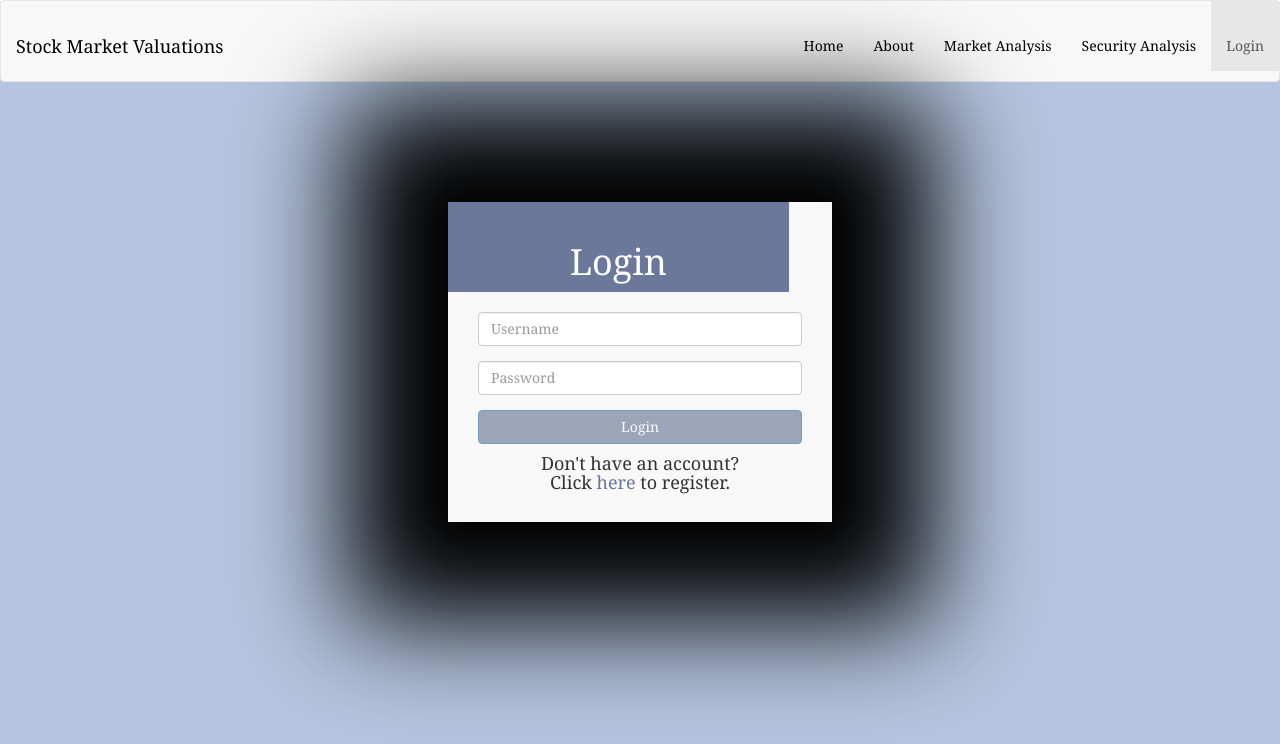
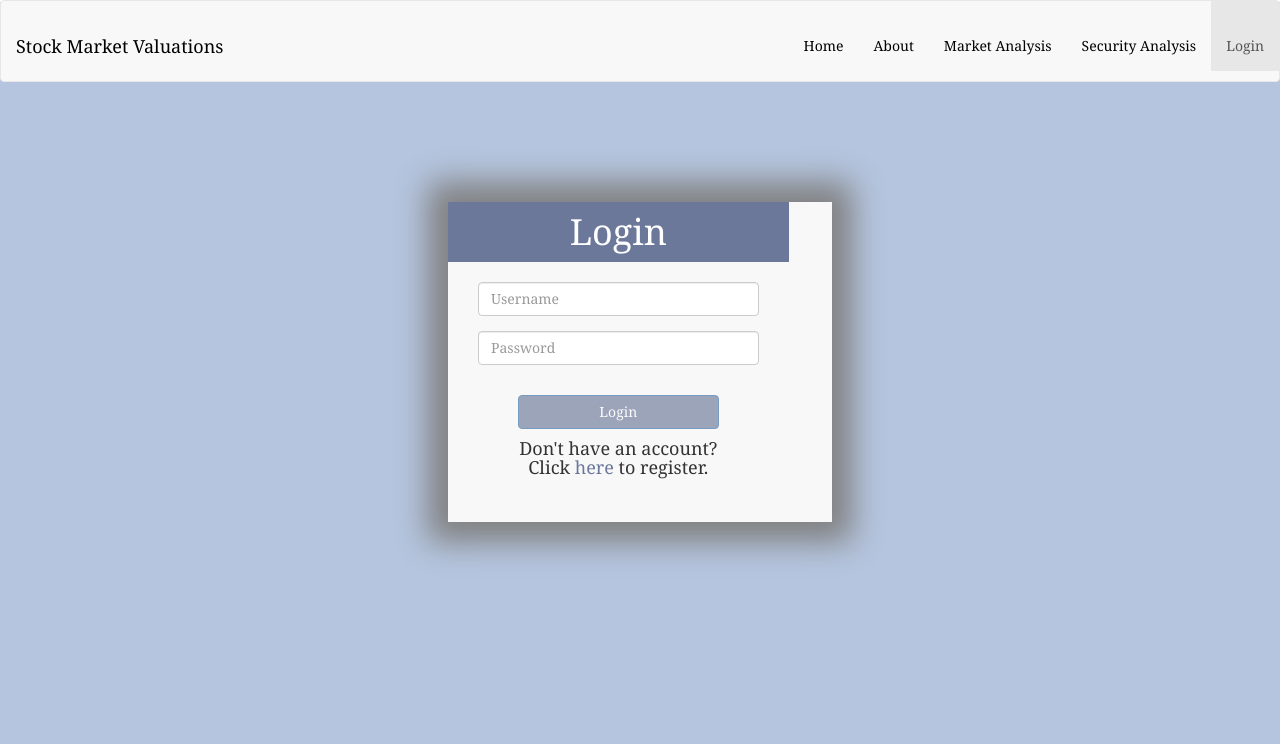
Before and after one commit to webclinic017/Stock-Market-Tool, an Angular app: page /auth/login in a window 1280 px wide. Shown: the top 744 px of the page. Built offline with nearby package versions, Linux system fonts and the light colour scheme.

Commit message:
changes to script file

```diff
--- a/src/app/authorization/auth.component.css
+++ b/src/app/authorization/auth.component.css
@@ -6,8 +6,15 @@ body {
     height: 100vh;
     background-size: 100% auto;
     background-color: #b5c5df;
+    margin-top: -10rem;
 }
 
 div {
     background-color: #F8F8F8;
+    position:relative;
+    top:25%;
+    margin: auto;
+    width: 30%;
+    height: 40%;
+    -webkit-box-shadow: 0 0 3rem 2rem grey;
 }
--- a/src/app/authorization/auth.component.ts
+++ b/src/app/authorization/auth.component.ts
@@ -6,14 +6,8 @@ import { AuthService } from './auth.service';
 @Component({
     selector: 'app-auth',
     template: `
-    <body style="margin-top: -10rem; ">
-            <div style="
-            position:relative;
-            top:25%;
-            margin: auto;
-            width: 30%;
-            height: 40%;
-            -webkit-box-shadow: 0 0 100px 100px black;">
+    <body>
+            <div>
             <router-outlet></router-outlet>
             </div>
     </body>
--- a/src/app/authorization/login.component.css
+++ b/src/app/authorization/login.component.css
@@ -5,7 +5,47 @@
 /* TODO: Change button disabled color */
 .btn-primary, .btn-primary:hover, .btn-primary:active, .btn-primary:disabled, .btn-primary:visited {
     background-color: #6b789a !important;
-    /*color: #F8F8F8;
-    margin-top: 2rem;*/
     font-family: Georgia;
 }
+
+.input-container {
+    display: flex;
+    flex-direction: column;
+}
+
+.input-header {
+    text-align: center;
+    color: white;
+    background-color: #6b789a;
+    margin-top: 0rem;
+    padding-top: 1rem;
+    padding-bottom: 1rem;
+}
+
+.input-body {
+    margin-top: 1rem;
+}
+
+.shorter-input-box {
+    padding-left: 3rem;
+    padding-right: 3rem;
+}
+
+.shorter-input-button {
+    padding-left: 7rem;
+    padding-right: 7rem;
+    margin-top: 3rem;
+}
+
+.input-footer {
+    padding-bottom: 2rem;
+}
+
+.h4 {
+    margin-top: 2rem;
+}
+
+.register-button {
+    cursor: pointer;
+    color: #6b789a !important;
+}
--- a/src/app/authorization/login.component.ts
+++ b/src/app/authorization/login.component.ts
@@ -8,13 +8,11 @@ import { AuthService } from './auth.service';
 @Component({
     selector: 'app-login',
     template: `
-        <div style=" padding-top: 2rem; background-color: #6b789a; display: flex;">
-            <h1 style="width: 100%; text-align: center; color: white; background-color: #6b789a;"> Login </h1>
-        </div>
-        <div
-            style="padding-top: 2rem; padding-left: 3rem; padding-right: 3rem;">
+        <div class="input-container">
+            <h1 class="input-header"> Login </h1>
+            <div class="input-body">
                 <form #registrationForm="ngForm" (ngSubmit)="onSubmit(registrationForm)">
-                <div class="form-group">
+                    <div class="form-group shorter-input-box">
                         <input type="text"
                             id="username"
                             class="form-control"
@@ -25,7 +23,7 @@ import { AuthService } from './auth.service';
                             placeholder="Username"
                         />
                     </div>
-                <div class="form-group">
+                    <div class="form-group shorter-input-box">
                         <input type="password"
                             id="password"
                             class="form-control"
@@ -37,20 +35,23 @@ import { AuthService } from './auth.service';
                             placeholder="Password"
                         />
                     </div>
-                <div class="text-center">
+                    <div class="text-center shorter-input-button">
                         <button
                             class="btn btn-primary btn-block"
                             type="submit"
                             [disabled]="!registrationForm.valid">
                             Login
                         </button>
+                    </div>
+                </form>
+                <div class="text-center">
                     <h4>
                         Don't have an account? <br /> Click
-                            <a (click)="onRegisterClick()" style="cursor: pointer; color: #6b789a !important;">here</a>
-                        to register.
+                        <a (click)="onRegisterClick()" class="register-button">here</a>
+                        to register. <br />
                     </h4>
                 </div>
-            </form>
+            </div>
         </div>
     `,
     styleUrls: ['login.component.css']
```
Also changed, not shown: 1 other file (tests, documents, lock files or other folders). Lines whose indentation alone changed are shown as unchanged.
